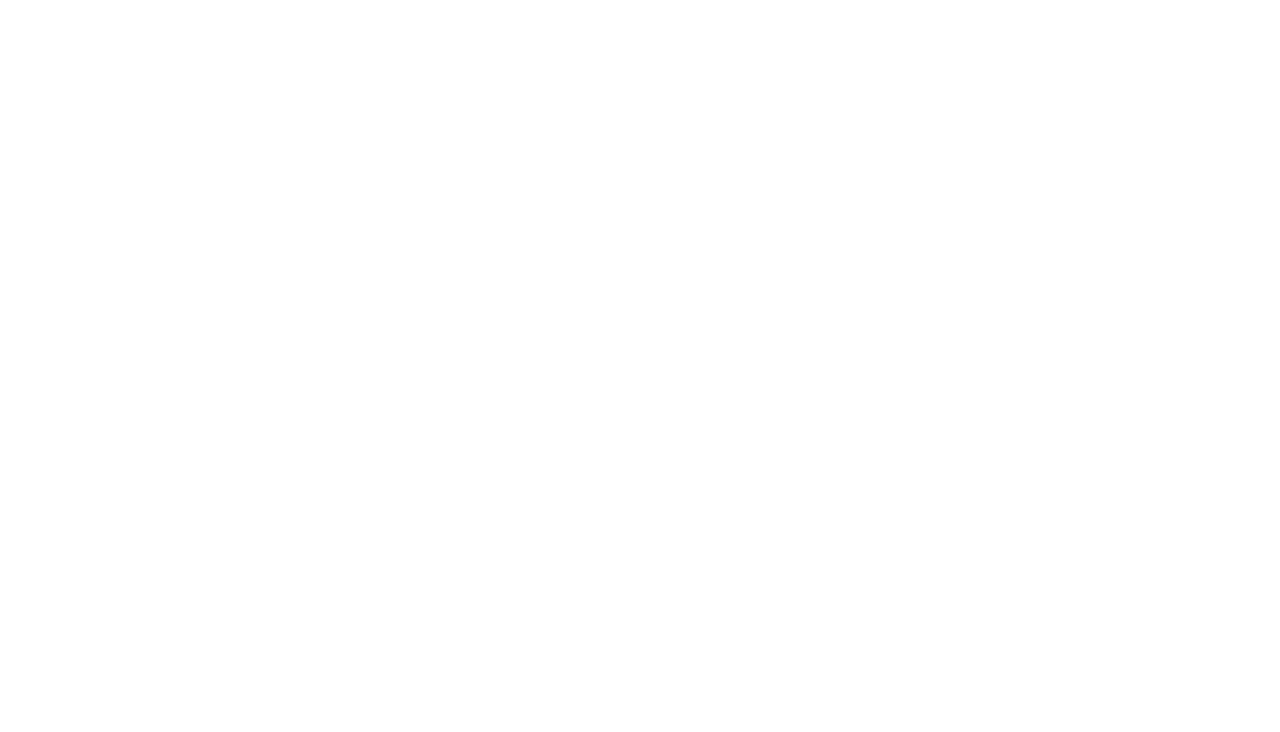
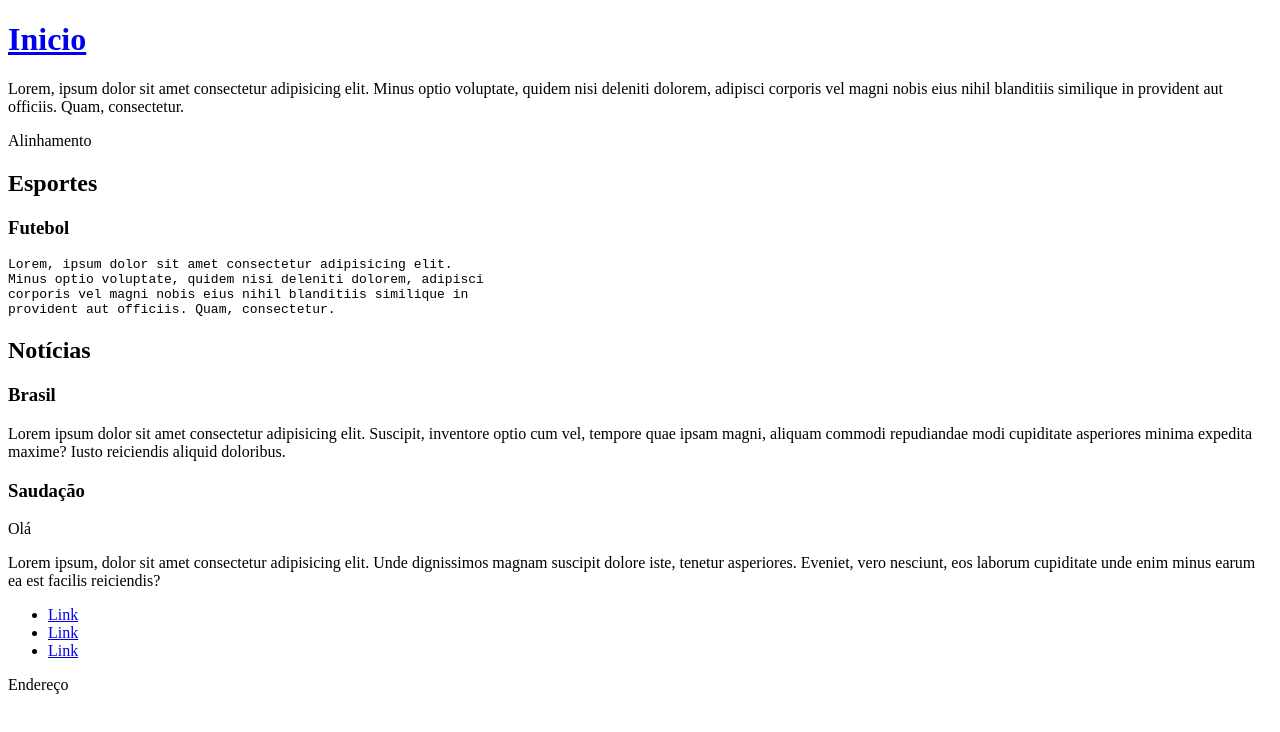
Before and after one commit to devcaiqueoliveira/Primeiro-Repositorio, a plain HTML site: page site-semantica/index.html in a window 1280 px wide. Drawn offline with Linux system fonts and the light colour scheme.

Commit message:
Aula Basica de Semantica
Site formatado para viabilizar a acessibilidade de deficientes visuais

```diff
--- a/site-semantica/index.html
+++ b/site-semantica/index.html
@@ -2,10 +2,75 @@
 <html lang="pt-BR">
     <head>
         <meta charset="utf-8">
-        <meta name="viewport" content="device-width=width, initial-scale 1.0">
+        <meta name="viewport" content="width=device-width, initial-scale 1.0">
         <title>Aula Semantica</title>
     </head>
     <body>
+        <header>
+            <h1>
+                <a href="#">Inicio</a>
+            </h1>
+                <p>
+Lorem, ipsum dolor sit amet consectetur adipisicing elit.
+Minus optio voluptate, quidem nisi deleniti dolorem, adipisci
+corporis vel magni nobis eius nihil blanditiis similique in
+provident aut officiis. Quam, consectetur.</p>
+            <div>Alinhamento</div>
+        </header>
 
+        <section>
+            <header>
+                <h2>Esportes</h2>
+            </header>
+
+            <article>
+                <h3>Futebol</h3>
+              <pre>
+Lorem, ipsum dolor sit amet consectetur adipisicing elit.
+Minus optio voluptate, quidem nisi deleniti dolorem, adipisci
+corporis vel magni nobis eius nihil blanditiis similique in
+provident aut officiis. Quam, consectetur.</pre>
+            </article>
+        </section>
+
+        <section>
+            <header>
+                <h2>Notícias</h2>
+            </header>
+            <article>
+                <h3>Brasil</h3>
+                <p>Lorem ipsum dolor sit amet consectetur adipisicing
+                    elit. Suscipit, inventore optio cum vel, tempore
+                    quae ipsam magni, aliquam commodi repudiandae modi
+                    cupiditate asperiores minima expedita maxime? Iusto
+                    reiciendis aliquid doloribus.</p>
+            </article>
+        </section>
+
+        <div>
+            <article>
+                <header>
+                    <h3>Saudação</h3>
+                </header>
+                <div>Olá</div>
+                <p>Lorem ipsum, dolor sit amet consectetur adipisicing
+                    elit. Unde dignissimos magnam suscipit dolore iste,
+                    tenetur asperiores. Eveniet, vero nesciunt, eos
+                    laborum cupiditate unde enim minus earum ea est
+                    facilis reiciendis?</p>
+            </article>
+        </div>
+
+        <aside>
+            <nav>
+                <ul>
+                    <li><a href="#">Link</a></li>
+                    <li><a href="#">Link</a></li>
+                    <li><a href="#">Link</a></li>
+                </ul>
+            </nav>
+        </aside>
+
+        <footer>Endereço</footer>
     </body>
 </html>
```
